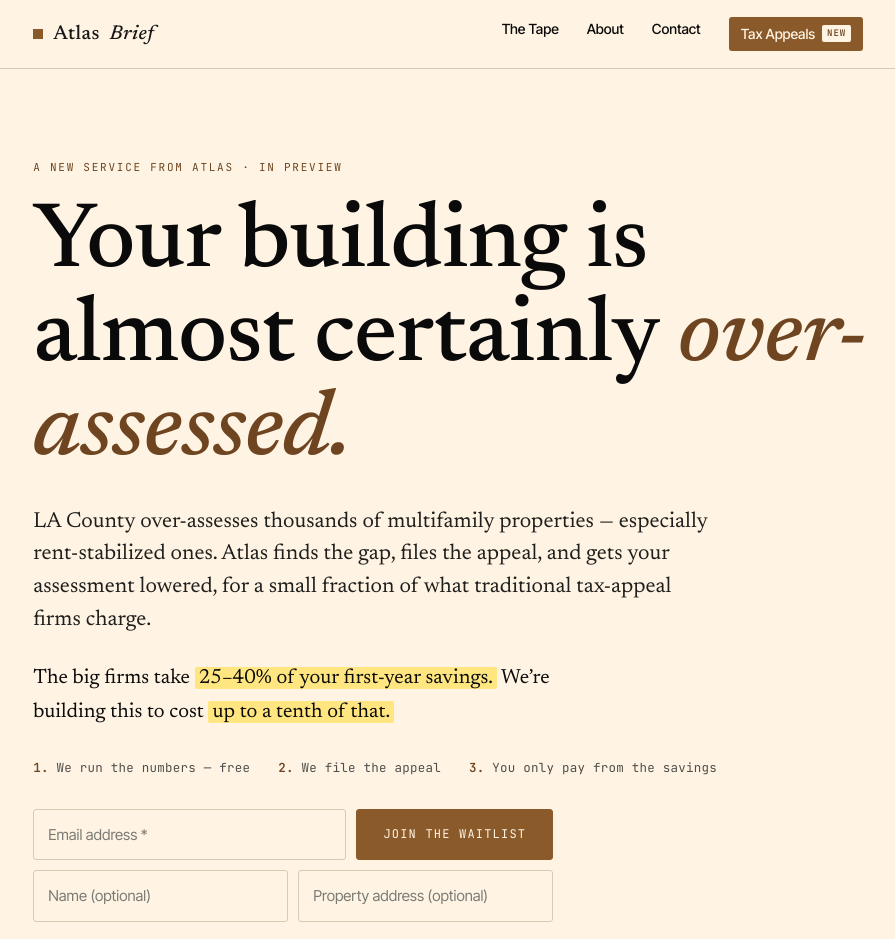
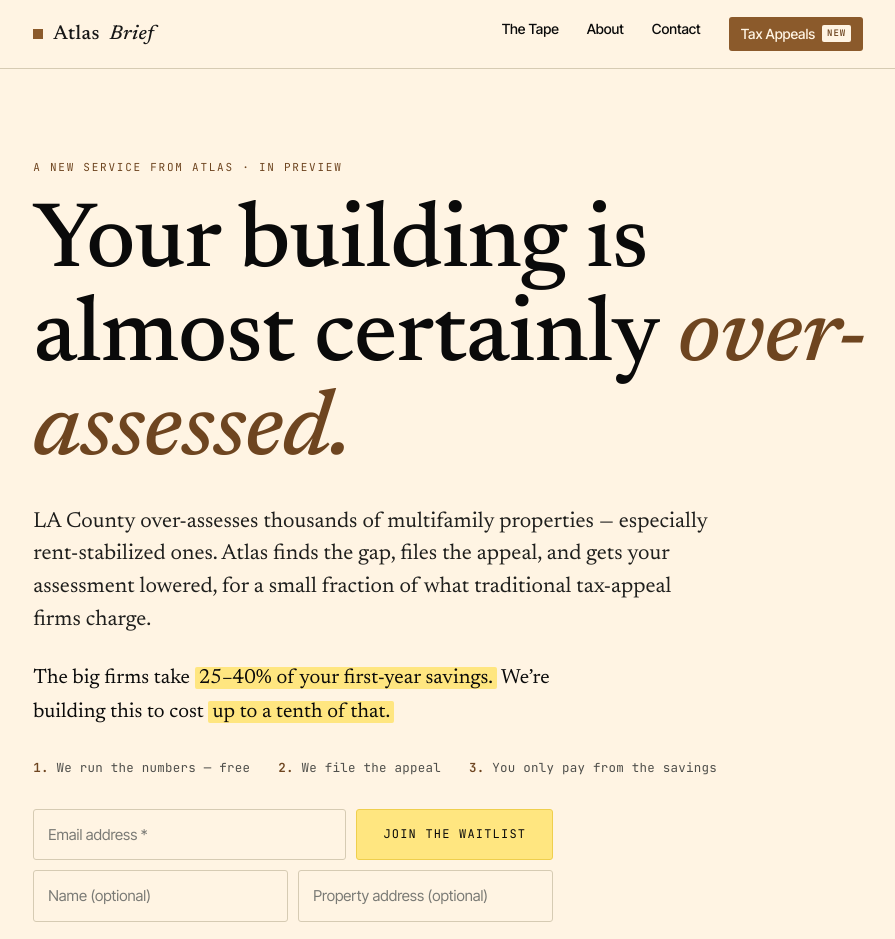
Before and after one commit to nicjofre/atlas-brief, a Next.js app: page /tax-appeals in a window 1280 px wide. Shown: the top 939 px of the page, without its empty margins (18-913 px from the left). Built offline with nearby package versions, Linux system fonts and the light colour scheme; no server answers.

Commit message:
Make the waitlist button yellow to match the price highlight
Co-Authored-By: Claude Opus 4.8 (1M context) <noreply@anthropic.com>

```diff
--- a/app/(frontend)/(public)/tax-appeals/tax-appeals.css
+++ b/app/(frontend)/(public)/tax-appeals/tax-appeals.css
@@ -85,8 +85,8 @@
   transition: background .15s, border-color .15s;
   white-space: nowrap;
 }
-.tax-btn-primary { background: var(--accent); color: var(--bg); border: 1px solid var(--accent); }
-.tax-btn-primary:hover { background: var(--accent-ink); border-color: var(--accent-ink); }
+.tax-btn-primary { background: #FFE680; color: var(--ink); border: 1px solid #EFCF4D; }
+.tax-btn-primary:hover { background: #FFD83D; border-color: #E6BE2E; }
 .tax-btn-primary:disabled { opacity: 0.6; cursor: default; }
 
 /* ---- Waitlist form ---- */
```
